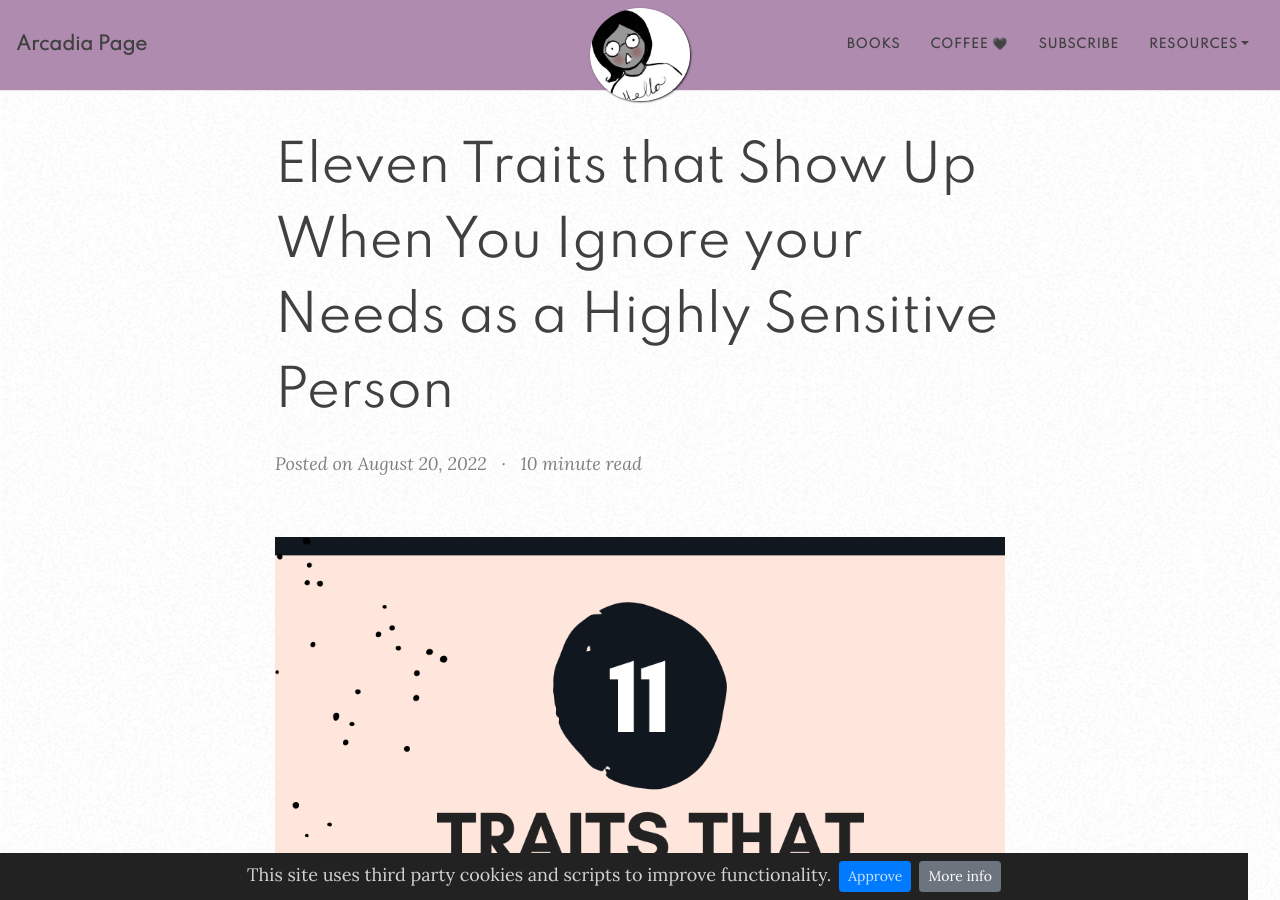
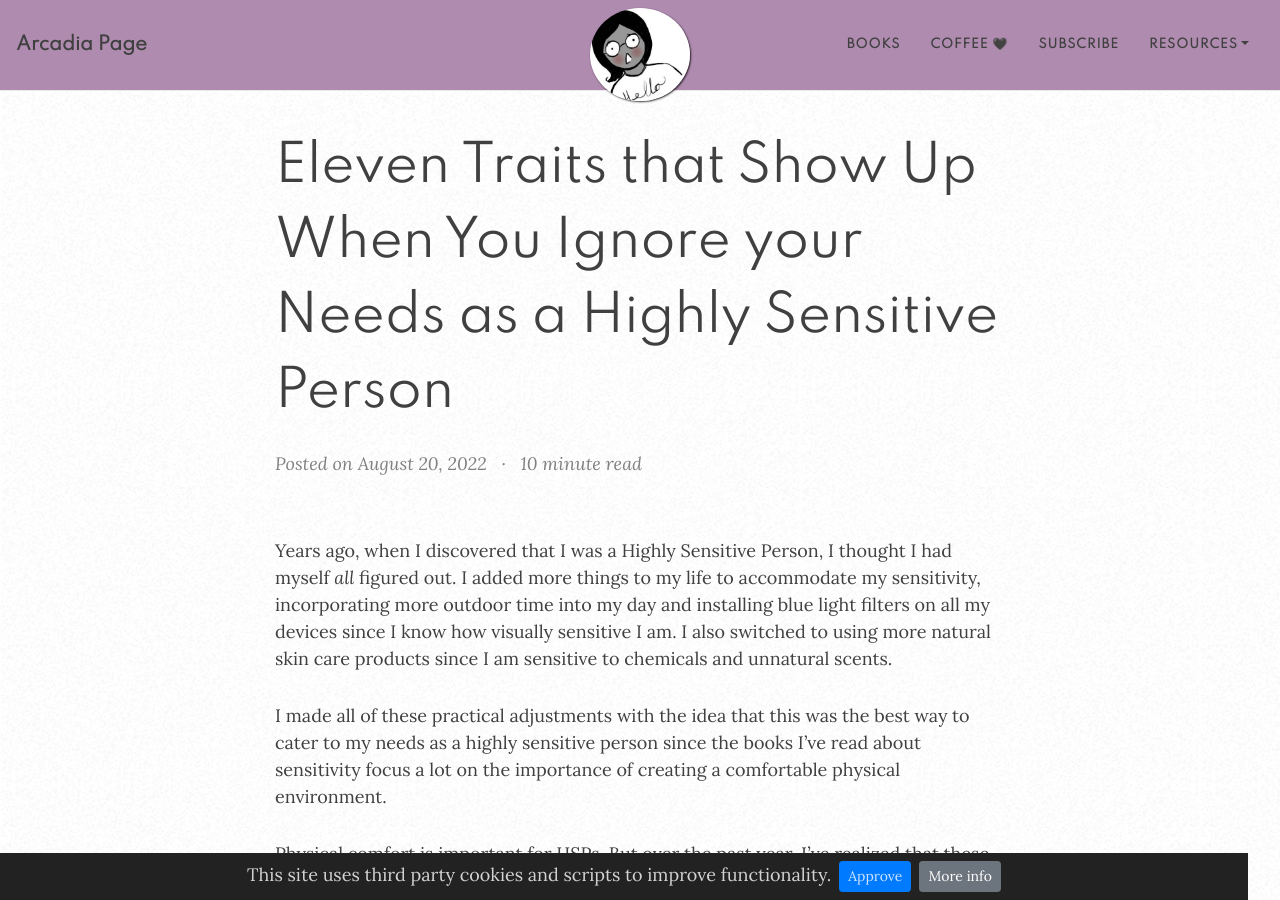
Before and after one commit to arcadiapage/arcadiapage.github.io, a Jekyll site: the page built from _posts/2022-08-20-rethink-your-sensitivity-8-important-life-changes-to-make-after-learning-you-re-an-hsp.md, in a window 1280 px wide and 900 px high. Built offline with Jekyll 4.4.1, drawn with Linux system fonts in a browser that asks for light colours; nearby versions of some CDN libraries; comment, search, counter and statistics services are not loaded.

Commit message:
Update from Forestry.io arcadiapage updated _posts/2022-08-20-rethink-your-sensitivity-8-important-life-changes-to-make-after-learning-you-re-an-hsp.md

```diff
--- a/_posts/2022-08-20-rethink-your-sensitivity-8-important-life-changes-to-make-after-learning-you-re-an-hsp.md
+++ b/_posts/2022-08-20-rethink-your-sensitivity-8-important-life-changes-to-make-after-learning-you-re-an-hsp.md
@@ -7,8 +7,6 @@
 - INFP & HSP
 
 ---
-![highly sensitive person trait traits of highly sensitive person](/uploads/eleven-traits-highly-sensitive-person.png "Eleven traits that show up when you ignore your needs as a highly sensitive person"){: .mx-auto.d-block :}
-
 Years ago, when I discovered that I was a Highly Sensitive Person, I thought I had myself _all_ figured out. I added more things to my life to accommodate my sensitivity, incorporating more outdoor time into my day and installing blue light filters on all my devices since I know how visually sensitive I am. I also switched to using more natural skin care products since I am sensitive to chemicals and unnatural scents.
 
 I made all of these practical adjustments with the idea that this was the best way to cater to my needs as a highly sensitive person since the books I've read about sensitivity focus a lot on the importance of creating a comfortable physical environment.
@@ -16,6 +14,8 @@
 Physical comfort is important for HSPs. But over the past year, I've realized that these changes were surface level and didn't address the real nature of being a Highly Sensitive Person. Making these kinds of changes without paying attention to the deep underlying facets of sensitivity left me open to hurting myself. I fell into overwork and ignored my needs without even realizing it because I was still doing what I thought I needed to take care of myself as a sensitive person.
 
 Making these shallow gestures towards my sensitivity distracted me from the deep-reaching impacts of being highly sensitive. I didn't fully understand how much my sensitivity affects every part of my being.
+
+![highly sensitive person trait traits of highly sensitive person](/uploads/eleven-traits-highly-sensitive-person.png "Eleven traits that show up when you ignore your needs as a highly sensitive person"){: .mx-auto.d-block :}
 
 ## Know the Signs
 
```
